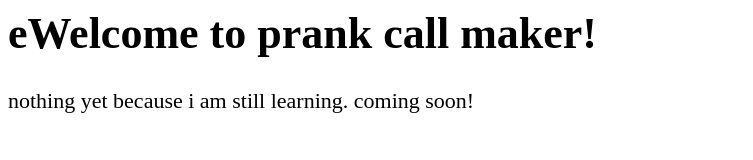
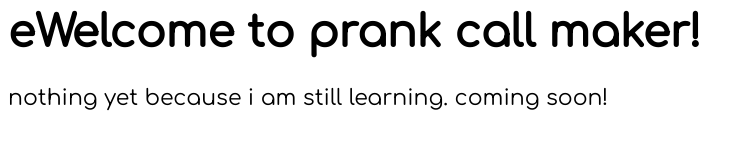
Before and after one commit to Marc92020/call-maker, a plain HTML site: page index.html in a window 1280 px wide. Shown: the whole page, without its empty margins (0-753 px from the left). Drawn offline with Linux system fonts and the light colour scheme.

Commit message:
Update index.html

```diff
--- a/index.html
+++ b/index.html
@@ -1,6 +1,7 @@
 <head>
   <title>Prank Call Maker</title>
   <link rel="icon" href="https://raw.githubusercontent.com/Marc92020/call-maker/gh-pages/troll%20(1).png" type="image/png" sizes="18x15">
+  <link href='https://fonts.googleapis.com/css?family=Comfortaa' rel='stylesheet'>
   <style>
 body {
     font-family: 'Comfortaa';font-size: 22px;
```
